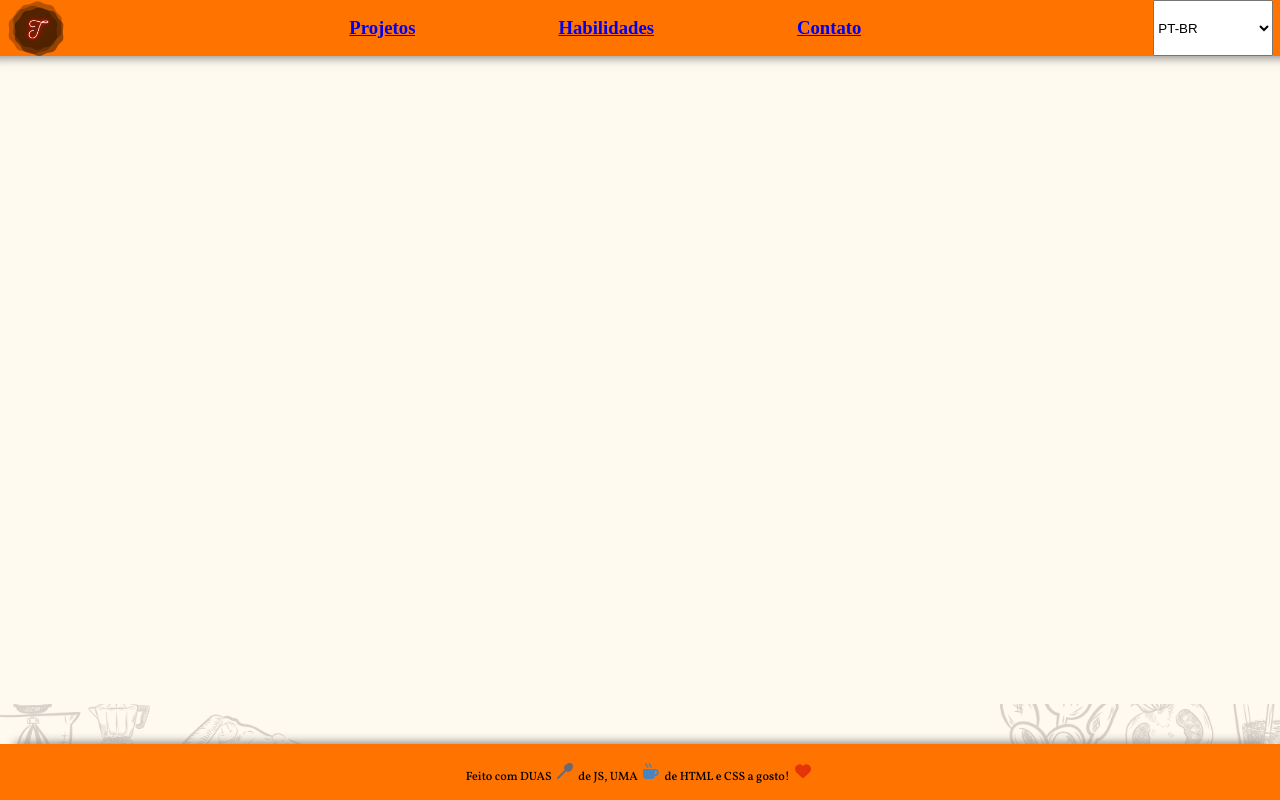
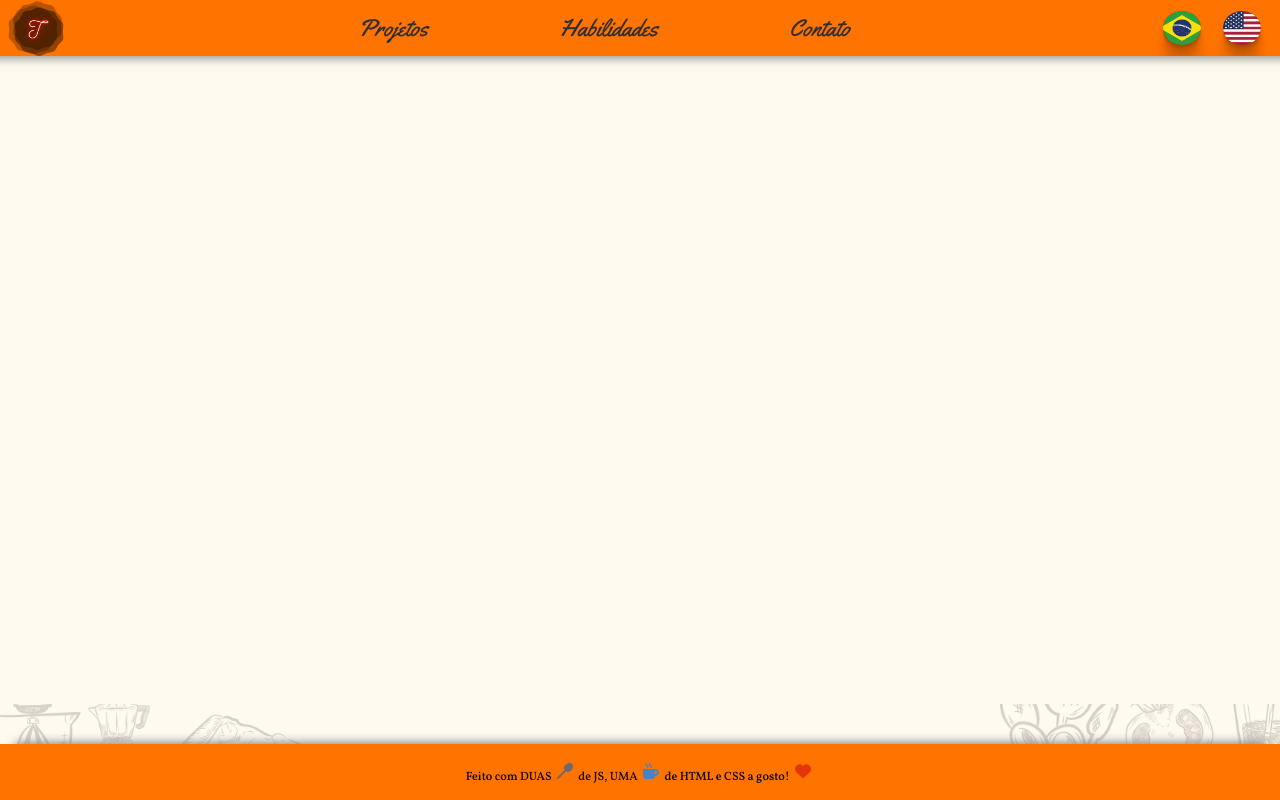
Before and after one commit to Tamyrescso/frontend_portfolio, a React (Create React App) app in the folder portifolio/: page /contact in a window 1280 px wide. Built offline with nearby package versions, Linux system fonts and the light colour scheme.

Commit message:
incrementa lógica de linguagem e acrescenta menu burguer

```diff
--- a/portifolio/src/components/Header.js
+++ b/portifolio/src/components/Header.js
@@ -2,26 +2,44 @@ import React, { useContext } from 'react';
 import { Link } from 'react-router-dom';
 import darkLogo from '../images/logo_dark.svg';
 import PortfolioContext from '../context/PortfolioContext';
+import brazil from '../images/brasil.png';
+import usa from '../images/eua.png';
+import { FontAwesomeIcon } from '@fortawesome/react-fontawesome';
+import { faBars, faXmark } from '@fortawesome/free-solid-svg-icons';
+import MenuBurguer from './MenuBurguer';
 import '../style/header.css';
 
 function Header() {
-  const { setLanguage, language } = useContext(PortfolioContext);
+  const {
+    setLanguage,
+    language,
+    setShowMenu,
+    showMenu } = useContext(PortfolioContext);
 
   function changeLanguage(e) {
-    const { value } = e.target;
-    setLanguage(value);
+    const { id } = e.target;
+    setLanguage(id);
   }
 
   const ptHeader = (
     <nav className='navBar'>
       <Link to="/projects">
-        <h3>Projetos</h3>
+        <button>
+          <span className='tech'>Projetos</span>
+          <span className='food'>Receitas</span>
+        </button>
       </Link>
       <Link to="/abilities">
-        <h3>Habilidades</h3>
+        <button>
+          <span className='tech'>Habilidades</span>
+          <span className='food'>Ingredientes</span>
+        </button>
       </Link>
       <Link to="/contact">
-        <h3>Contato</h3>
+        <button>
+          <span className='tech'>Contato</span>
+          <span className='food'>Reserva</span>
+        </button>
       </Link>
     </nav>
   );
@@ -29,27 +47,49 @@ function Header() {
   const enHeader = (
     <nav className='navBar'>
       <Link to="/projects">
-        <h3>Projects</h3>
+        <button>
+          <span className='tech'>Projects</span>
+          <span className='food'>Recipes</span>
+        </button>
       </Link>
       <Link to="/abilities">
-        <h3>Abilities</h3>
+        <button>
+          <span className='tech'>Skills</span>
+          <span className='food'>Ingredients</span>
+        </button>
       </Link>
       <Link to="/contact">
-        <h3>Contact</h3>
+        <button>
+          <span className='tech'>Contact</span>
+          <span className='food'>Reservation</span>
+        </button>
       </Link>
     </nav>
   );
 
   return (
     <div className='headerBar'>
+      { showMenu
+        ? (
+          <button type='button' className='exitBtn' onClick={() => setShowMenu(false)}>
+              <FontAwesomeIcon  icon={faXmark} />
+            </button>
+        )
+        : (
+            <button type='button' className='menuBtn' onClick={() => setShowMenu(true)}>
+              <FontAwesomeIcon icon={faBars} />
+            </button>
+        )
+      }
+      { showMenu && <MenuBurguer /> }
       <Link to="/">
         <img className='logo' src={darkLogo} alt="logo"/>
       </Link>
       {language === 'pt'? ptHeader : enHeader}
-      <select onChange={ changeLanguage } className='languages'>
-        <option value='pt'>PT-BR</option>
-        <option value='en'>EN-EUA</option>
-      </select>
+      <div className='languages'>
+        <img onClick={ changeLanguage } id='pt' className='brazil' src={ brazil } alt='brazil flag'/>
+        <img onClick={ changeLanguage } id='en' className='usa' src={ usa } alt='usa flag'/>
+      </div>
     </div>
   )
 }
```
